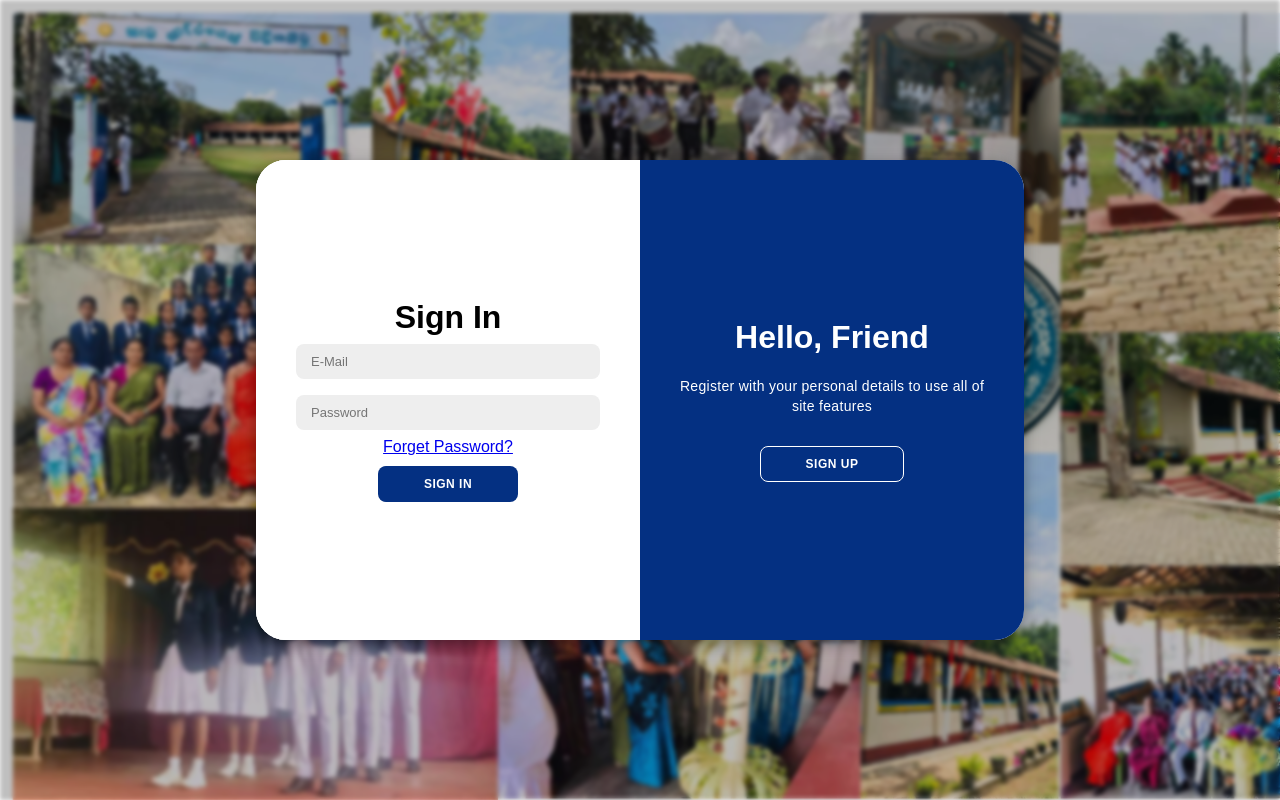
After one commit to Chamindu-08/GADSE231F-Final-Project-SnapSched-Admin, a PHP site: page /AdminLoginRegister.php in a window 1280 px wide. The commit adds this page. Run offline with PHP 8.4, Linux system fonts and the light colour scheme.

Commit message:
Complete admin register and login

```diff
--- /dev/null
+++ b/AdminLoginRegister.php
@@ -0,0 +1,342 @@
+<?php
+session_start();
+
+$signupError = $loginError = "";
+
+if ($_SERVER['REQUEST_METHOD'] == "POST") {
+    //get database connection
+    include 'DBConnection/DBConnection.php';
+
+    //check connection
+    if (!$connection) {
+        echo "Connection failed";
+    }
+
+    if (isset($_POST['signup'])) {
+        // Sign Up functionality
+        $firstName = $_POST["firstName"];
+        $nic = $_POST["nic"];
+        $email = $_POST["email"];
+        $contactNo = $_POST["contactNo"];
+        $confirmId = $_POST["confirmId"];
+        $password = $_POST["password"];
+        $confirmPassword = $_POST["confirmPassword"];
+
+
+		if($confirmId != "1234"){
+			echo "<script>alert('Invalid Confirmation ID!');</script>";
+		}
+
+		else{
+			// Check if passwords match
+			if ($password !== $confirmPassword) {
+				echo "<script>alert('Passwords do not match!');</script>";
+			} else {
+				// Check if email exists in database
+				$check = "SELECT * FROM otherStaff WHERE OSEmail='$email'";
+				$result = mysqli_query($connection, $check);
+
+				if (mysqli_num_rows($result) > 0) {
+					echo "<script>alert('Email already exists!');</script>";
+				} else {
+                    //generate OSId for new user (OSId = 01 like that)
+                    $sql = "SELECT MAX(OSId) AS maxId FROM otherStaff";
+                    $result = mysqli_query($connection, $sql);
+                    $row = mysqli_fetch_assoc($result);
+
+                    if ($row['maxId'] == null) {
+                        $maxId = 0;
+                    } else {
+                        $maxId = $row['maxId'];
+                    }
+                    $newId = $maxId + 1;
+
+					// Insert new user into database
+					$insert = "INSERT INTO otherStaff (OSId, FirstName, OSEmail, NIC, OSContactNo, OSPassword) VALUES ('$newId', '$firstName', '$email', '$nic', '$contactNo', '$confirmPassword')";
+
+                    // Execute the query
+                    $result = mysqli_query($connection, $insert);
+
+                    if ($result) {
+                        echo "<script>alert('User registered successfully!');</script>";
+                        // Redirect to login page
+                        header("Location: AdminLoginRegister.php");
+                    } else {
+                        echo "<script>alert('Error registering user!');</script>";
+                    }
+				}
+			}
+		}
+	}
+
+
+
+    if (isset($_POST['login'])) {
+        // Login functionality
+        $username = $_POST["loginEmail"];
+        $password = $_POST["loginPassword"];
+
+        $sql = "SELECT * FROM otherStaff WHERE OSEmail='$username' AND OSPassword='$password'";
+        $result = mysqli_query($connection, $sql);
+
+        if (mysqli_num_rows($result) > 0) {
+            // Set session variables
+            $_SESSION['loggedin'] = true;
+            $_SESSION['userNames'] = $username;
+
+            //cookie set for 30 minutes
+            setcookie('adminEmail', $username, time() + 1800, '/');
+
+            header("Location: AdminDashBoard.php");
+            exit();
+        } else {
+            echo "<script>alert('Invalid username or password!');</script>";
+        }
+    }
+}
+?>
+
+
+<!DOCTYPE html>
+<html>
+<head>
+	<title>Login | Admin</title>
+    <style>
+        *{
+	margin: 0;
+	padding: 0;
+	box-sizing: border-box;
+	font-family: 'Montserrat', sans-serif;
+}
+
+body{
+    background : url('Images/banner.png');
+    backdrop-filter: blur(2px) brightness(75%);
+    background-size: cover;
+    background-repeat: no-repeat;
+    background-attachment: fixed;
+	display: flex;
+	align-items: center;
+	justify-content: center;
+	flex-direction: column;
+	height: 100vh;
+}
+
+.container{
+	background-color: white;
+	border-radius: 30px;
+	box-shadow: 0 5px 15px rgba(0, 0, 0, 0.35);
+	position: relative;
+	overflow: hidden;
+	width: 768px;
+	max-width: 100%;
+	min-height: 480px;
+}
+
+.container p{
+	font-size: 14px;
+	line-height: 20px;
+	letter-spacing: 0.3px;
+	margin: 20px 0;
+}
+
+.container button{
+	background-color: #043082;
+	color: white;
+	font-size: 12px;
+	padding: 10px 45px;
+	border: 1px solid transparent;
+	border-radius: 8px;
+	font-weight: 600;
+	letter-spacing: 0.5px;
+	text-transform: uppercase;
+	margin-top: 10px;
+	cursor: pointer;
+}
+
+.container button.hidden{
+	background-color: transparent;
+	border-color: white;
+}
+
+.container form{
+	background-color: white;
+	display: flex;
+	align-items: center;
+	justify-content: center;
+	flex-direction: column;
+	padding: 0 40px;
+	height: 100%;
+}
+
+.container input{
+	background-color: #eee;
+	border: none;
+	margin: 8px 0;
+	padding: 10px 15px;
+	font-size: 13px;
+	border-radius: 8px;
+	width: 100%;
+	outline: none;
+}
+
+.form-container{
+	position: absolute;
+	top: 0;
+	height: 100%;
+	transition: all 0.6s ease-in-out;
+}
+
+.sign-in{
+	left: 0;
+	width: 50%;
+	z-index: 2;
+}
+
+.sign-up{
+	width: 50%;
+}
+
+.container.active .sign-in{
+	transform: translateX(100%);
+}
+
+
+.container.active .sign-up{
+	transform: translateX(100%);
+	opacity: 1;
+	z-index: 5;
+	animation: move 0.6s;
+}
+
+@keyframes move{
+	0%, 49.99%{
+		opacity: 0;
+		z-index: 1;
+	}
+	50%, 100%{
+		opacity: 0;
+		z-index: 5;
+	}
+}
+
+.toggle-container{
+	position: absolute;
+	top: 0;
+	left: 50%;
+	width: 50%;
+	height: 100%;
+	overflow: hidden;
+}
+
+.container.active .toggle-container{
+	transform: translateX(-100%);
+	border-radius: 0 150px 100px 0;
+}
+
+.toggle{
+	background-color: #043082;
+	height: 100%;
+	background: linear-gradient(to right, #043082, #043082);
+	color: white;
+	position: relative;
+	left: -100%;
+	height: 100%;
+	width: 200%;
+	transform: translateX(0);
+	transition: all 0.6s ease-in-out;
+}
+
+.container.active .toggle{
+	transform: translateX(50%);
+}
+
+.toggle-panel{
+	position: absolute;
+	width: 50%;
+	height: 100%;
+	display: flex;
+	align-items: center;
+	justify-content: center;
+	flex-direction: column;
+	padding: 0 30px;
+	text-align: center;
+	top: 0;
+	transform: translateX(0);
+	transition: all 0.6s ease-in-out;
+}
+
+.toggle-left{
+	transform: translateX(-200%);
+}
+
+.container.active .toggle-left{
+	transform: translateX(0);
+}
+
+.toggle-right{
+	right: 0;
+	transform: translateX(0);
+}
+
+.container.active .toggle-right{
+	transform: translateX(200%);
+}
+    </style>
+</head>
+<body>
+	<div class="container" id="container">
+		<div class="form-container sign-up">
+			<form id="signupForm" method="post" action="#">
+				<h1>Create Account</h1>
+				<input type="text" name="firstName" placeholder="First Name" required>
+				<input type="text" name="nic" placeholder="NIC" required>
+				<input type="email" name="email" placeholder="E-Mail" required>
+				<input type="text" name="contactNo" placeholder="Contatct No" required>
+				<input type="password" name="confirmId" placeholder="Confirmation ID" required>
+				<input type="password" name="password" placeholder="Password" required>
+				<input type="password" name="confirmPassword" placeholder="Confirm Password" required>
+				<button type="submit" name="signup">Sign Up</button>
+
+			</form>
+		</div>
+		<div class="form-container sign-in">
+			<form id="signinForm" method="post" action="#">
+				<h1>Sign In</h1>
+				<input type="email" name="loginEmail" placeholder="E-Mail" required>
+				<input type="password" name="loginPassword" placeholder="Password" required>
+				<a href="#">Forget Password?</a>
+				<button type="submit" name="login">Sign In</button>
+
+			</form>
+		</div>
+		<div class="toggle-container">
+				<div class="toggle">
+					<div class="toggle-panel toggle-left">
+						<h1>Welcome Back!</h1>
+						<p>Enter your personal details to use all of site features</p>
+						<button class="hidden" id="login">Sign In</button>
+					</div>
+					<div class="toggle-panel toggle-right">
+						<h1>Hello, Friend</h1>
+						<p>Register with your personal details to use all of site features</p>
+						<button class="hidden" id="register">Sign Up</button>
+					</div>
+				</div>
+		</div>
+	</div>
+		<script type="text/javascript">
+			const container = document.getElementById('container');
+			const registerButton = document.getElementById('register');
+			const loginButton = document.getElementById('login');
+
+			registerButton.addEventListener('click',()=>{
+				container.classList.add("active");
+			});
+
+			loginButton.addEventListener('click',()=>{
+				container.classList.remove("active");
+			});
+		</script>
+</body>
+</html>
--- a/AdminPasswordChange.php
+++ b/AdminPasswordChange.php
@@ -28,14 +28,14 @@ if ($_SERVER["REQUEST_METHOD"] == "POST") {
                 echo '<script>
                         var confirmMsg = confirm("Your session has timed out. Please log in again.");
                         if (confirmMsg) {
-                            window.location.href = "AdminLogin.php";
+                            window.location.href = "AdminLoginRegister.php";
                         }
                     </script>';
                 exit();
             }
 
             //verify current password
-            $sqlVerifyPassword = "SELECT OSPassword FROM otherstaff WHERE StudentId='$adminEmail'";
+            $sqlVerifyPassword = "SELECT OSPassword FROM otherStaff WHERE OSEmail='$adminEmail'";
             $resultVerifyPassword = mysqli_query($connection, $sqlVerifyPassword);
 
             if (mysqli_num_rows($resultVerifyPassword) > 0) {
@@ -56,7 +56,7 @@ if ($_SERVER["REQUEST_METHOD"] == "POST") {
                         $result = mysqli_query($connection, $sqlUpdatePassword);
 
                         if ($result) {
-                            echo "<script>alert('Student password updated successfully');</script>";
+                            echo "<script>alert('Password updated successfully');</script>";
                         } else {
                             echo "<script>alert('Error updating student password: " . mysqli_error($connection) . "');</script>";
                         }
```
Also changed, not shown: AdminLogout.php (+10 -0 lines), AdminProfile.php (+12 -6 lines), AdminProfileEdit.php (+47 -24 lines), AdminLogin.php (deleted), AdminRegister.php (deleted), Images/banner.png (added).
